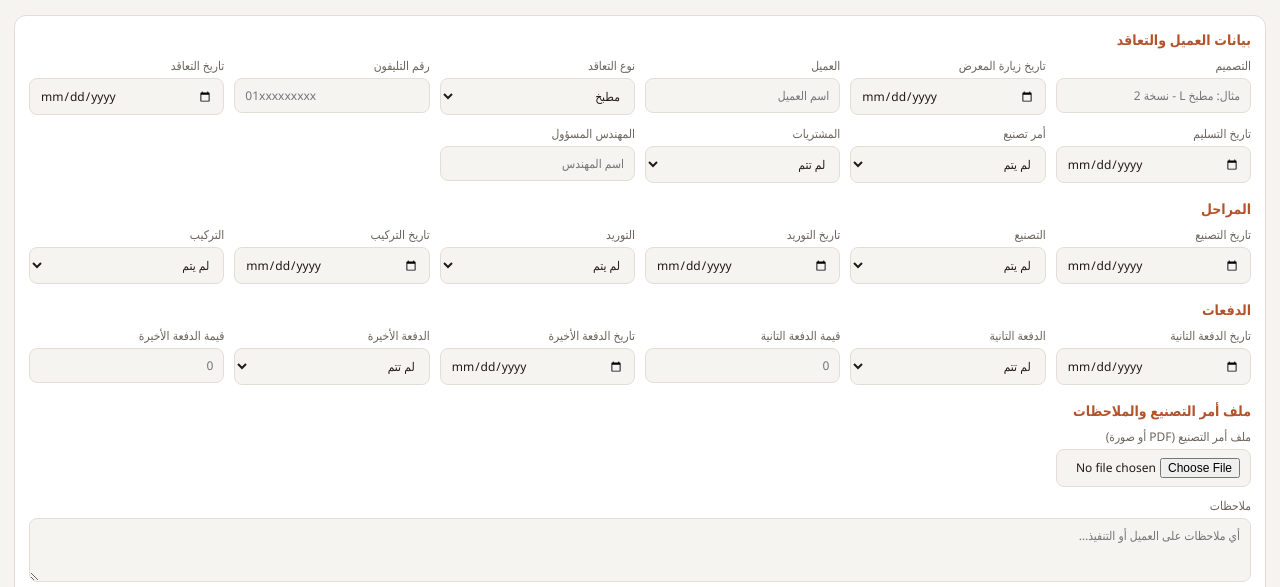
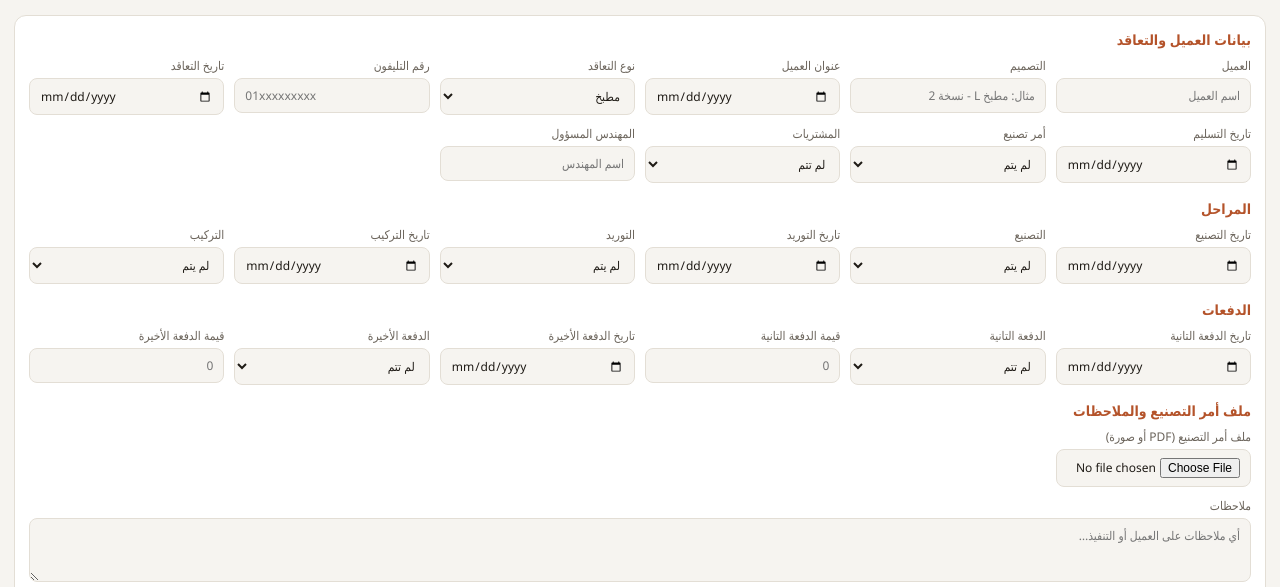
Before and after one commit to Mazzika4/ORCA-WOOD, a plain HTML site: page index.html in a window 1280 px wide. Shown: the part 213-800 px from the top of the page. Drawn offline with Linux system fonts and the light colour scheme.

Commit message:
Fix input labels and update field for client address

```diff
--- a/index.html
+++ b/index.html
@@ -56,9 +56,9 @@ td.nt{white-space:normal;min-width:200px;max-width:260px}
 <div class="card">
 <h2 style="margin-top:0">بيانات العميل والتعاقد</h2>
 <div class="form">
+<label>العميل<input id="client" placeholder="اسم العميل"></label>
 <label>التصميم<input id="design" placeholder="مثال: مطبخ L - نسخة 2"></label>
-<label>تاريخ زيارة المعرض<input id="visit" type="date"></label>
-<label>العميل<input id="client" placeholder="اسم العميل"></label>
+<label>عنوان العميل<input id="visit" type="date"></label>
 <label>نوع التعاقد<select id="type"><option>مطبخ</option><option>أثاث</option><option>أثاث ومطبخ</option><option>دريسنج / غرفة نوم</option></select></label>
 <label>رقم التليفون<input id="phone" type="tel" inputmode="tel" placeholder="01xxxxxxxxx"></label>
 <label>تاريخ التعاقد<input id="cdate" type="date"></label>
```
